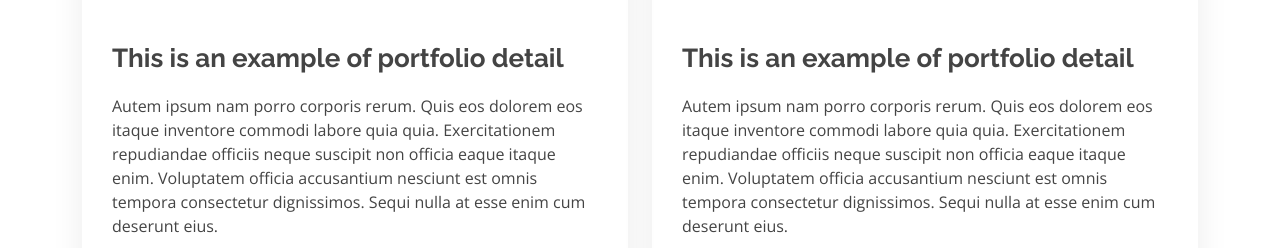
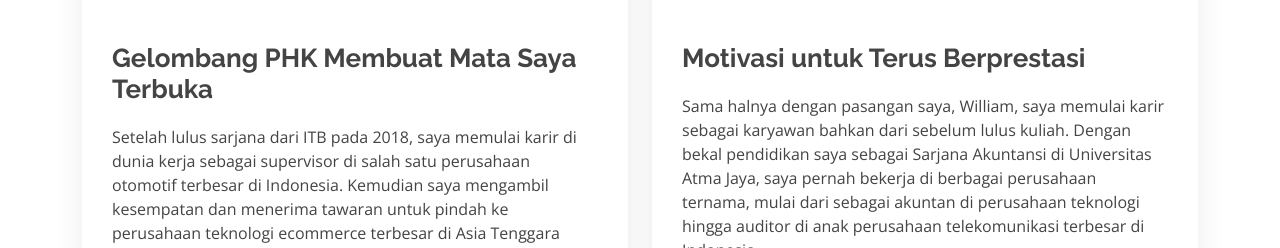
Before and after one commit to limwilliam10/PRUfesorAsuransi, a plain HTML site: page more-details.html in a window 1280 px wide. Shown: the part 1004-1252 px from the top of the page. Drawn offline with nearby package versions, Linux system fonts and the light colour scheme.

Commit message:
update more details page

```diff
--- a/.more-details.html
+++ b/more-details.html
@@ -91,7 +91,9 @@
 
           <div class="col-lg-6">
             <div class="portfolio-info">
+
               <h3>William Lim</h3>
+
               <ul>
                 <li><strong>Birth Info</strong>: Jakarta, 1996</li>
                 <li><strong>Education</strong>: S1 Teknik Sipil - ITB (Institut Teknologi Bandung)</li>
@@ -99,40 +101,54 @@
               </ul>
 
               <div class="portfolio-description">
-                <h2>This is an example of portfolio detail</h2>
+                <h2>Gelombang PHK Membuat Mata Saya Terbuka</h2>
                 <p>
-                  Autem ipsum nam porro corporis rerum. Quis eos dolorem eos itaque inventore commodi labore quia quia. Exercitationem repudiandae officiis neque suscipit non officia eaque itaque enim. Voluptatem officia accusantium nesciunt est omnis tempora consectetur dignissimos. Sequi nulla at esse enim cum deserunt eius.
+                  Setelah lulus sarjana dari ITB pada 2018, saya memulai karir di dunia kerja sebagai supervisor di salah satu perusahaan otomotif terbesar di Indonesia. Kemudian saya mengambil kesempatan dan menerima tawaran untuk pindah ke perusahaan teknologi ecommerce terbesar di Asia Tenggara sebagai Product Manager pada akhir 2021.<br><br>
+                  Di awal 2022, saya diajak bergabung di bisnis asuransi bersama Prudential. Pada awalnya, saya sangat skeptis karena merasa saya pribadi yang pemalu, pendiam, dan introvert. Tapi setelah tahu tidak perlu mengeluarkan biaya sedikitpun (alias gratis), saya putuskan untuk sekadar daftar saja karena tidak ada ruginya.<br><br>
+                  Di akhir 2022, terjadi banyak gelombang PHK (Pemutusan Hubungan Kerja) di berbagai perusahaan khususnya perusahaan teknologi, bahkan di perusahaan saya bekerja terjadi hingga 3 kali gelombang PHK. Meskipun posisi saya tidak terdampak, tapi saya melihat secara langsung bagaimana mudahnya karyawan lain diberhentikan dalam hitungan jam saja (padahal saat rekrutmen prosesnya berlangsung hingga berminggu-minggu). Di situ saya tersadar, hidup saya sebagai karyawan sangat bergantung dengan perusahaan, dan jika suatu saat saya tidak dibutuhkan lagi bisa saja saya bernasib sama dengan karyawan yang terdampak.<br><br>
+                  Sejak saat itu, saya memutuskan untuk memegang kendali atas hidup saya sendiri, bagaimanapun caranya tidak boleh bergantung terhadap perusahaan. Maka dari itu, saya memaksa diri untuk menjalankan bisnis ini, mengembangkan dan membimbing tim saya. Hingga hari ini, berkat menjalankan bisnis bersama Prudential saya sudah berkembang menjadi pribadi yang tidak pendiam dan lebih mudah berkomunikasi dengan orang baru. Saya juga bisa mendapatkan penghasilan yang bahkan melebihi penghasilan saya sebagai karyawan, bahkan saya bisa membantu menyediakan lapangan kerja bagi orang lain.
                 </p>
               </div>
+
               <h2>
                 <a href="https://www.instagram.com/limwilliam10/" class="instagram"><i class="bx bxl-instagram"></i></a>
                 <a href="https://www.linkedin.com/in/lim-william/" class="linkedin"><i class="bx bxl-linkedin"></i></a>
                 <a href="https://wa.me/+6281218035252" class="whatsapp"><i class="bx bxl-whatsapp"></i></a>
                 <a href="mailto:limwilliam.id@gmail.com" class="google-plus"><i class="bx bxl-google"></i></a>
               </h2>
+
             </div>
           </div>
 
           <div class="col-lg-6">
             <div class="portfolio-info">
+
               <h3>Gladys Griselda</h3>
+
               <ul>
                 <li><strong>Birth Info</strong>: Jakarta, 1998</li>
                 <li><strong>Education</strong>: S1 Akuntansi - Unika Atma Jaya</li>
                 <li><strong>Background</strong>: GM (General Manager) Butik Online</li>
               </ul>
+
               <div class="portfolio-description">
-                <h2>This is an example of portfolio detail</h2>
+                <h2>Motivasi untuk Terus Berprestasi</h2>
                 <p>
-                  Autem ipsum nam porro corporis rerum. Quis eos dolorem eos itaque inventore commodi labore quia quia. Exercitationem repudiandae officiis neque suscipit non officia eaque itaque enim. Voluptatem officia accusantium nesciunt est omnis tempora consectetur dignissimos. Sequi nulla at esse enim cum deserunt eius.
+                  Sama halnya dengan pasangan saya, William, saya memulai karir sebagai karyawan bahkan dari sebelum lulus kuliah. Dengan bekal pendidikan saya sebagai Sarjana Akuntansi di Universitas Atma Jaya, saya pernah bekerja di berbagai perusahaan ternama, mulai dari sebagai akuntan di perusahaan teknologi hingga auditor di anak perusahaan telekomunikasi terbesar di Indonesia.<br><br>
+                  Berkat prestasi saya selama kuliah dan performa serta pencapaian saya di perusahaan sebelumnya, pada awal 2021 saya ditawari langsung oleh owner butik online ternama di Jakarta untuk menempati posisi sebagai Finance Manager, di saat perusahaan lain sedang melakukan perampingan dampak pandemi covid.<br><br>
+                  Berkat keberhasilan saya membantu mengembangkan usaha hingga mempelajari hal baru di luar keahlian saya demi memberikan kontribusi yang signifikan (seperti logistics, warehouse dan IT), pada tahun 2022 saya menempati posisi sebagai General Manager menangani semua bagian seperti Finance, Operations, Warehouse, dan Human Resource.<br><br>
+                  Pada tahun 2022, saya ditawari pasangan saya untuk bergabung di bisnis asuransi bersama Prudential. Pada awalnya saya berminat untuk bergabung hanya karena ingin memberi edukasi serta mengurus polis keluarga besar saya saja. Tetapi karena motivasi berprestasi kami yang tinggi, kami merasa mampu untuk mendapatkan prestasi yang lebih, sehingga kami mendorong diri untuk melakukan lebih dan keluar dari comfort zone.<br><br>
+                  Selama menjalani bisnis ini, selain banyak hal yang dapat saya pelajari dan meningkatkan kemampuan serta cara saya berpikir (mindset), saya juga bersyukur bisa membantu orang tua, keluarga, dan teman-teman saya dalam hal menyediakan polis asuransi yang sesuai dengan kebutuhan mereka, juga memberikan informasi tentang asuransi yang akurat.
                 </p>
               </div>
+
               <h2>
                 <a href="https://www.instagram.com/gladysgriselda/" class="instagram"><i class="bx bxl-instagram"></i></a>
                 <a href="https://www.linkedin.com/in/gladysgriselda/" class="linkedin"><i class="bx bxl-linkedin"></i></a>
                 <a href="https://wa.me/+6281218035959" class="google-plus"><i class="bx bxl-whatsapp"></i></a>
                 <a href="mailto:gladysgriselda98@gmail.com" class="google-plus"><i class="bx bxl-google"></i></a>
               </h2>
+
             </div>
           </div>
 
```
